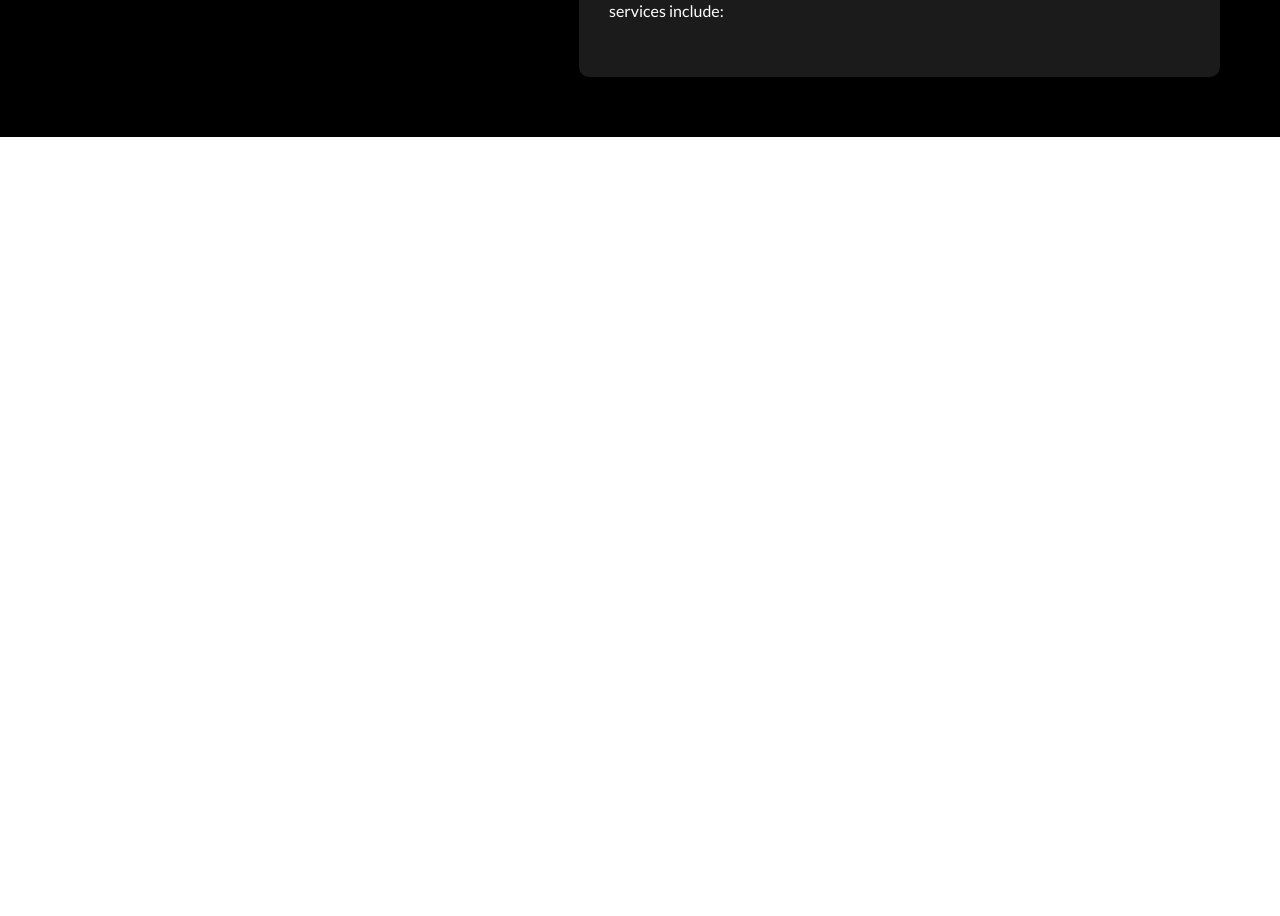
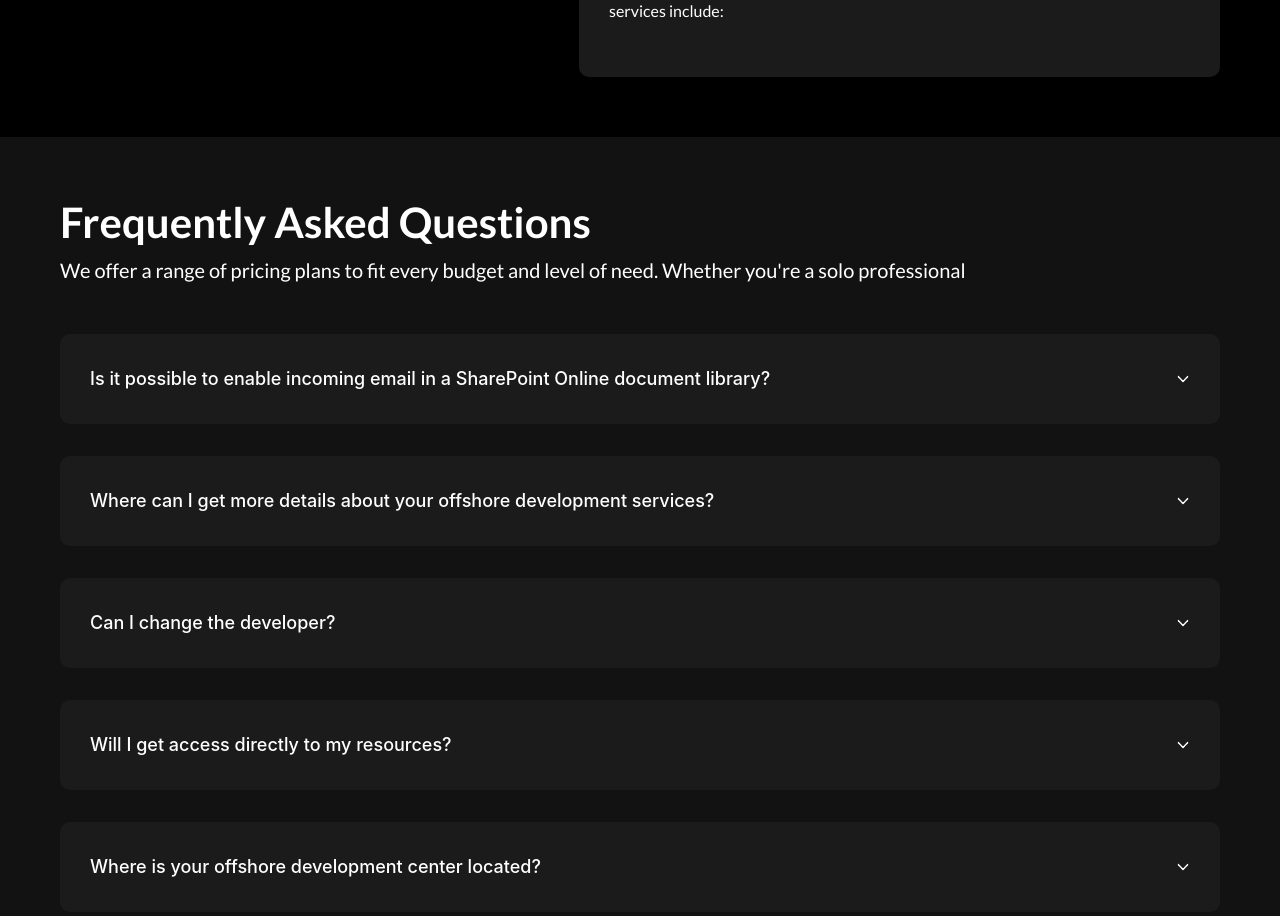
Before and after one commit to Harikrishnan14/NextWebi-Task, a React (Vite) app: page / in a window 1280 px wide. Shown: the part 1880-2796 px from the top of the page. Before the commit the page ends 2017 px from the top, so only its background shows below. Built offline with nearby package versions, Linux system fonts and the light colour scheme.

Commit message:
Eighth section

```diff
--- a/src/App.jsx
+++ b/src/App.jsx
@@ -1,5 +1,6 @@
 import './App.css'
 import Header from './components/Header/Header'
+import Eight from './sections/Eight/Eight'
 import Second from './sections/Second/Second'
 import Seven from './sections/Seven/Seven'
 import Six from './sections/Six/Six'
@@ -12,6 +13,7 @@ function App() {
       <Second />
       <Six />
       <Seven />
+      <Eight />
     </div>
   )
 }
--- /dev/null
+++ b/src/sections/Eight/Eight.jsx
@@ -0,0 +1,61 @@
+import React from 'react'
+import styles from './Eight.module.css'
+import * as Accordion from '@radix-ui/react-accordion';
+import DownArrow from '../../assets/images/accordion-arrow.png'
+
+const Eight = () => {
+
+    const accordionData = [
+        {
+            id: 1,
+            title: "Is it possible to enable incoming email in a SharePoint Online document library?",
+            content: "Lorem ipsum dolor sit amet consectetur, adipisicing elit. Soluta eaque repellat enim cupiditate dicta! Quis adipisci blanditiis tempore minima commodi, explicabo deleniti alias? Blanditiis explicabo voluptatibus aut possimus repudiandae. Impedit nam molestias, officiis, debitis, sed vel velit corrupti consequatur quia doloremque veniam incidunt eius similique."
+        },
+        {
+            id: 2,
+            title: "Where can I get more details about your offshore development services?",
+            content: "Lorem ipsum dolor sit amet consectetur, adipisicing elit. Soluta eaque repellat enim cupiditate dicta! Quis adipisci blanditiis tempore minima commodi, explicabo deleniti alias? Blanditiis explicabo voluptatibus aut possimus repudiandae. Impedit nam molestias, officiis, debitis, sed vel velit corrupti consequatur quia doloremque veniam incidunt eius similique."
+        },
+        {
+            id: 3,
+            title: "Can I change the developer?",
+            content: "Lorem ipsum dolor sit amet consectetur, adipisicing elit. Soluta eaque repellat enim cupiditate dicta! Quis adipisci blanditiis tempore minima commodi, explicabo deleniti alias? Blanditiis explicabo voluptatibus aut possimus repudiandae. Impedit nam molestias, officiis, debitis, sed vel velit corrupti consequatur quia doloremque veniam incidunt eius similique."
+        },
+        {
+            id: 4,
+            title: "Will I get access directly to my resources?",
+            content: "Lorem ipsum dolor sit amet consectetur, adipisicing elit. Soluta eaque repellat enim cupiditate dicta! Quis adipisci blanditiis tempore minima commodi, explicabo deleniti alias? Blanditiis explicabo voluptatibus aut possimus repudiandae. Impedit nam molestias, officiis, debitis, sed vel velit corrupti consequatur quia doloremque veniam incidunt eius similique."
+        },
+        {
+            id: 5,
+            title: "Where is your offshore development center located?",
+            content: "Lorem ipsum dolor sit amet consectetur, adipisicing elit. Soluta eaque repellat enim cupiditate dicta! Quis adipisci blanditiis tempore minima commodi, explicabo deleniti alias? Blanditiis explicabo voluptatibus aut possimus repudiandae. Impedit nam molestias, officiis, debitis, sed vel velit corrupti consequatur quia doloremque veniam incidunt eius similique."
+        }
+    ]
+
+    return (
+        <div className={styles.Eight}>
+            <div className={styles.head}>
+                <h2>Frequently Asked Questions</h2>
+                <p>We offer a range of pricing plans to fit every budget and level of need. Whether you're a solo professional</p>
+            </div>
+            <Accordion.Root type="single" collapsible className={styles.accordionRoot}>
+                {accordionData.map((data, index) => (
+                    <Accordion.Item value={`item-${index + 1}`} key={data.id.toString()} className={styles.accordionItem}>
+                        <Accordion.Header className={styles.accordionHeader}>
+                            <Accordion.Trigger className={styles.accordionTrigger}>
+                                <h6>{data?.title}</h6>
+                                <img src={DownArrow} alt="" className={styles.arrowIcon} />
+                            </Accordion.Trigger>
+                        </Accordion.Header>
+                        <Accordion.Content className={styles.accordionContent}>
+                           {data?.content}
+                        </Accordion.Content>
+                    </Accordion.Item>
+                ))}
+            </Accordion.Root>
+        </div>
+    )
+}
+
+export default Eight
--- /dev/null
+++ b/src/sections/Eight/Eight.module.css
@@ -0,0 +1,91 @@
+.Eight {
+    background-color: #121212;
+    padding: 60px;
+}
+
+.head {
+    margin-bottom: 3rem;
+}
+
+.head h2 {
+    font-family: Lato;
+    font-weight: 600;
+    font-size: 42px;
+    line-height: 50px;
+    letter-spacing: -2%;
+    text-transform: capitalize;
+    color: #FFFFFF;
+    margin-bottom: 0.5rem;
+}
+
+.head p {
+    font-family: Lato;
+    font-weight: 500;
+    font-size: 20px;
+    line-height: 31px;
+    letter-spacing: 0%;
+    color: #FFFFFF;
+}
+
+.accordionRoot {
+    width: 100%;
+    border-radius: 10px;
+}
+
+.accordionItem {
+    background-color: #1B1B1B;
+    padding: 30px;
+    border-radius: 10px;
+    cursor: pointer;
+}
+
+.accordionItem:not(:last-child) {
+    margin-bottom: 2rem;
+}
+
+.accordionTrigger {
+    background: transparent;
+    border: none;
+    outline: none;
+    border-radius: 10px;
+    cursor: pointer;
+    display: flex;
+    align-items: center;
+    justify-content: space-between;
+    width: 100%;
+}
+
+[data-state='open'] .accordionTrigger {
+    margin-bottom: 2rem;
+}
+
+.accordionTrigger h6 {
+    font-family: Inter;
+    font-weight: 500;
+    font-size: 18px;
+    line-height: 30px;
+    letter-spacing: 0px;
+    vertical-align: middle;
+    color: #FFFFFF;
+}
+
+.arrowIcon {
+    transition: transform 0.3s ease;
+    height: 14px;
+    width: 14px;
+    transform: rotate(90deg);
+}
+
+[data-state='open'] .arrowIcon {
+    transform: rotate(-90deg);
+}
+
+.accordionContent {
+    font-family: Lato;
+    font-weight: 400;
+    font-size: 16px;
+    line-height: 25px;
+    letter-spacing: 0%;
+    color: #b6b6b6;
+    text-align: left;
+}
```
